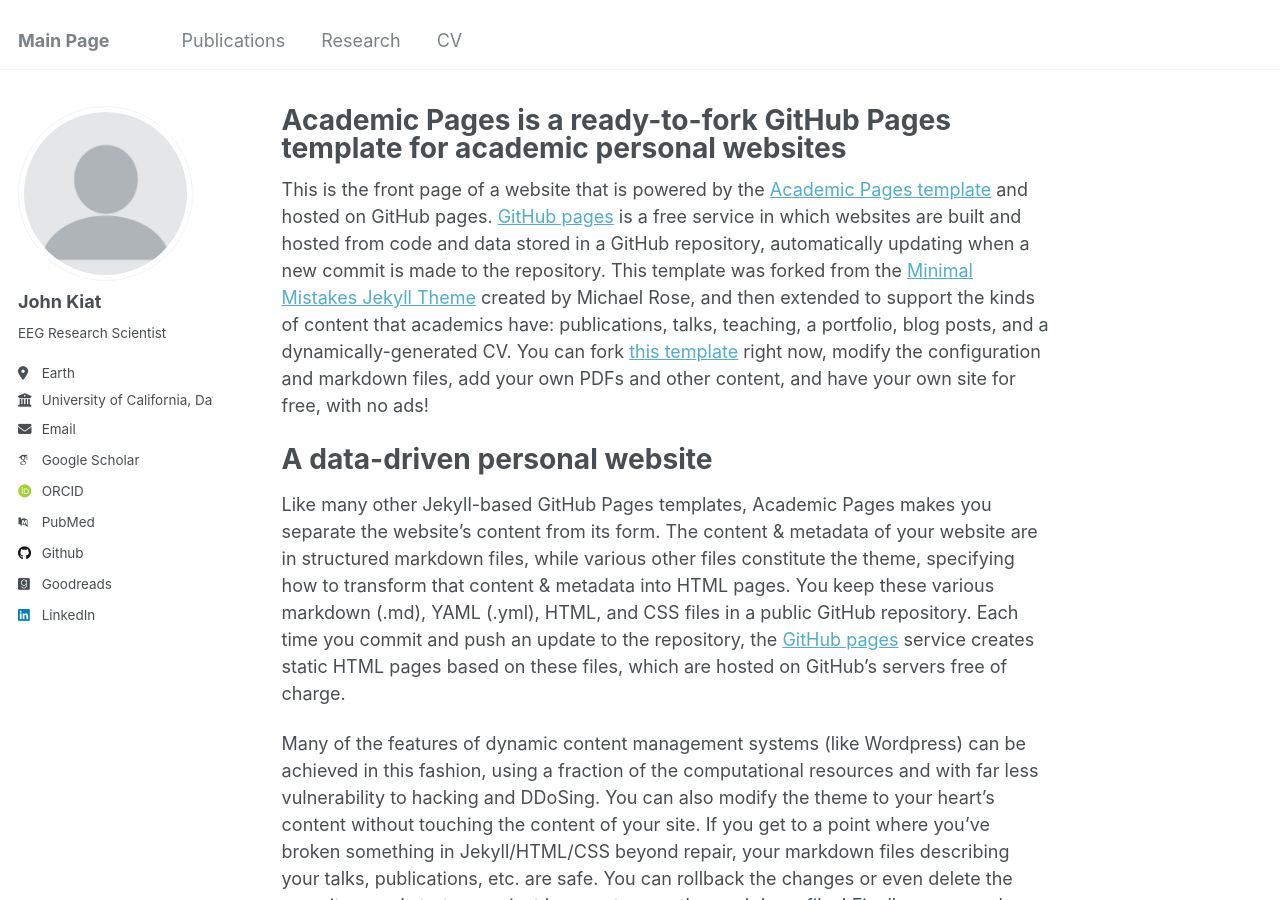
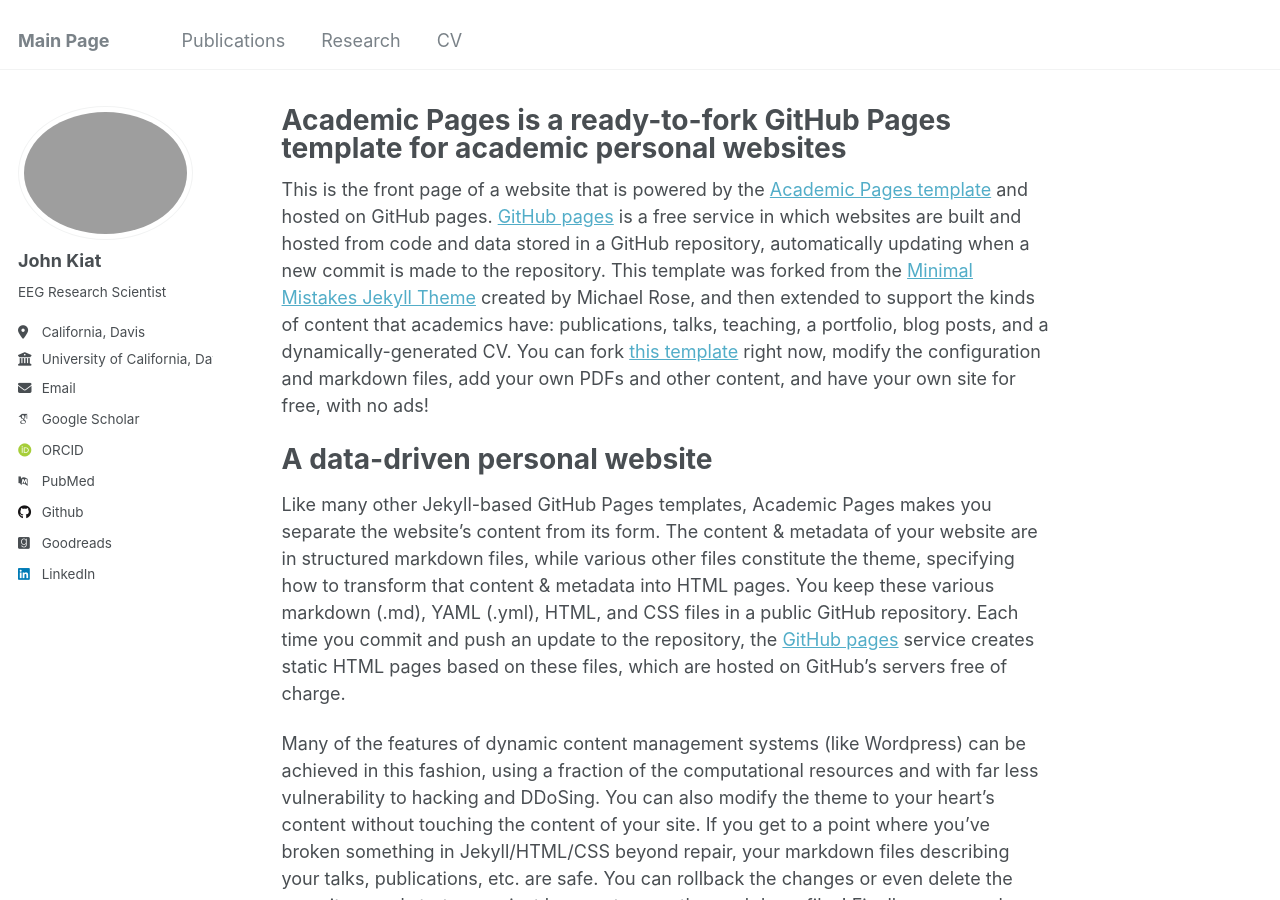
Before and after one commit to Johnkiat/johnkiat.github.io, a Jekyll site: the page built from _pages/about.md, in a window 1280 px wide and 900 px high. Built offline with Jekyll 4.4.1, drawn with Linux system fonts in a browser that asks for light colours; some web fonts are replaced.

Commit message:
Update _config.yml

```diff
--- a/_config.yml
+++ b/_config.yml
@@ -21,14 +21,14 @@ repository               : "johnkiat/johnkiat.github.io"
 #               Additional customization can be done by editing /_includes/author-profile.html
 author:
   # Biographic information
-  avatar           : "profile.png"
+  avatar           : "https://johnkiat.github.io/files/profile.jpeg"
   name             : "John Kiat"
   pronouns         : # example: "she/her"
   bio              : "EEG Research Scientist"
-  location         : "Earth"
+  location         : "California, Davis"
   employer         : "University of California, Davis"
   uri              : # URL
-  email            : "none@example.org"
+  email            : "jekiat@ucdavis.edu"
 
   # Academic websites
 #  arxiv            : # URL - Update with the correct link to your profile
```
